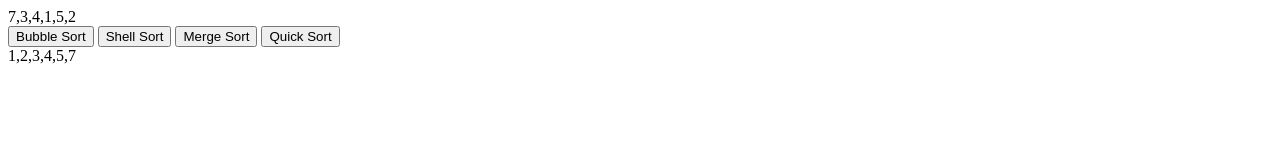
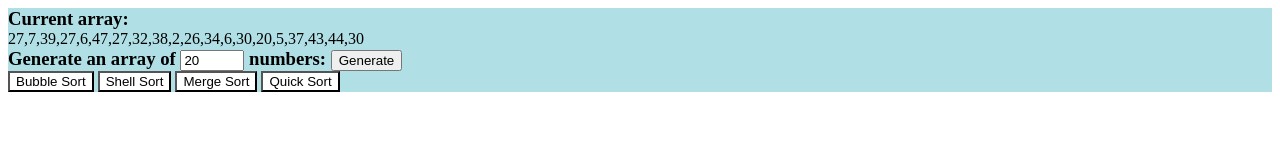
Before and after one commit to Jackeeet/VisualSorting, a plain HTML site: page index.html in a window 1280 px wide. Drawn offline with Linux system fonts and the light colour scheme.

Commit message:
made working buttons

```diff
--- a/index.html
+++ b/index.html
@@ -3,14 +3,28 @@
 <head>
     <meta charset="UTF-8">
     <title>Sorting algorithms demo</title>
+    <link rel="stylesheet" type="text/css" href="styles.css">
 </head>
 <body>
+    <div>
+        <h3>
+            Current array:
+        </h3>
+    </div>
     <div id="startArray"></div>
+    <div>
+        <h3>
+            Generate an array of
+            <input type="number" id="arrSize" name="arrSize" min="1" max="100" value="20">
+            numbers:
+            <input type="submit" id="generateArray" name="generateArray" value="Generate">
+        </h3>
+    </div>
     <div id="sortButtons">
-        <input type="button" name="bubble" value="Bubble Sort">
-        <input type="button" name="shell" value="Shell Sort">
-        <input type="button" name="merge" value="Merge Sort">
-        <input type="button" name="quick" value="Quick Sort">
+        <input type="button" class="sortButton" id="bubblesort" name="bubblesort" value="Bubble Sort">
+        <input type="button" class="sortButton" id="shellsort" name="shellsort" value="Shell Sort">
+        <input type="button" class="sortButton" id="mergesort" name="mergesort" value="Merge Sort">
+        <input type="button" class="sortButton" id="quicksort" name="quicksort" value="Quick Sort">
     </div>
     <div id="resultArray"></div>
 
--- a/sorting.js
+++ b/sorting.js
@@ -6,9 +6,13 @@ function bubbleSort(arr) {
             }
         }
     }
+
+    return arr;
 }
 
-function shellSort(arr){
+function shellSort(arr) {
+    // there's a bug somewhere in here
+
     let gap = ~~(arr.length / 2);
 
     for (let gap = ~~(arr.length / 2); gap > 0; gap = ~~(gap / 2)){
@@ -22,6 +26,8 @@ function shellSort(arr){
             arr[j] = temp;
         }
     }
+
+    return arr;
 }
 
 function mergeSort(arr){
@@ -68,10 +74,23 @@ function quickSort(arr){
     // todo
 }
 
+function generateArray() {
+    let size = document.getElementById("arrSize").value;
+    size = parseInt(size);
+    arr = Array.from({length: size}, () => Math.floor(Math.random() * 50) + 1);
+    document.getElementById("startArray").innerHTML = arr;
+    document.getElementById("resultArray").innerHTML = "";
+}
 
-let arr = [7, 3, 4, 1, 5, 2];
-document.getElementById("startArray").innerHTML = arr;
+function runSorting(sortFunction, array) {
+    arr = sortFunction(array);
+    document.getElementById("resultArray").innerHTML = arr;
+}
 
-// shellSort(arr);
-arr = mergeSort(arr);
-document.getElementById("resultArray").innerHTML = arr;
+let arr = [];
+generateArray();
+document.getElementById("generateArray").onclick = generateArray;
+document.getElementById("bubblesort").onclick = function() { runSorting(bubbleSort, arr) };
+document.getElementById("shellsort").onclick = function() { runSorting(shellSort, arr) };
+document.getElementById("mergesort").onclick = function() { runSorting(mergeSort, arr) };
+document.getElementById("quicksort").onclick = function() { runSorting(quickSort, arr) };
--- /dev/null
+++ b/styles.css
@@ -0,0 +1,13 @@
+div{
+    background-color: powderblue;
+    margin: auto;
+}
+h3{
+    margin-top: 0;
+    margin-bottom: 0;
+}
+.sortButton{
+    width: 100;
+    height: 50;
+    background-color: white;
+}
```
